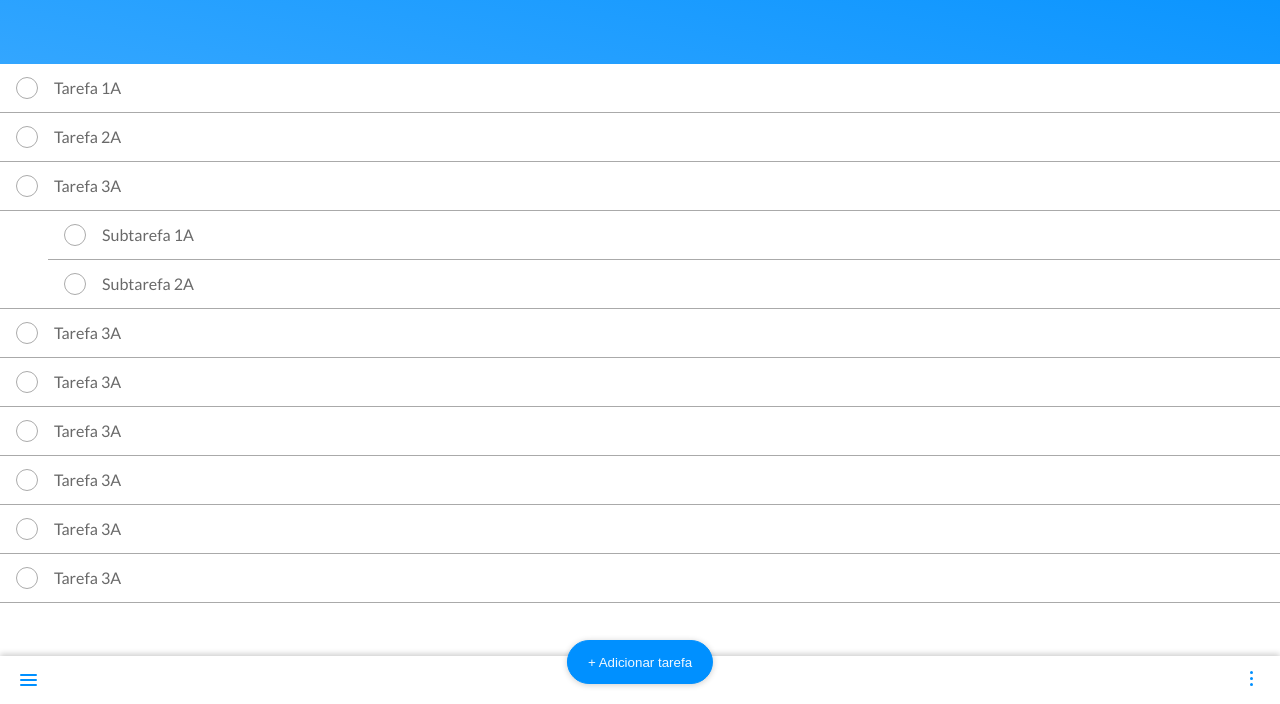
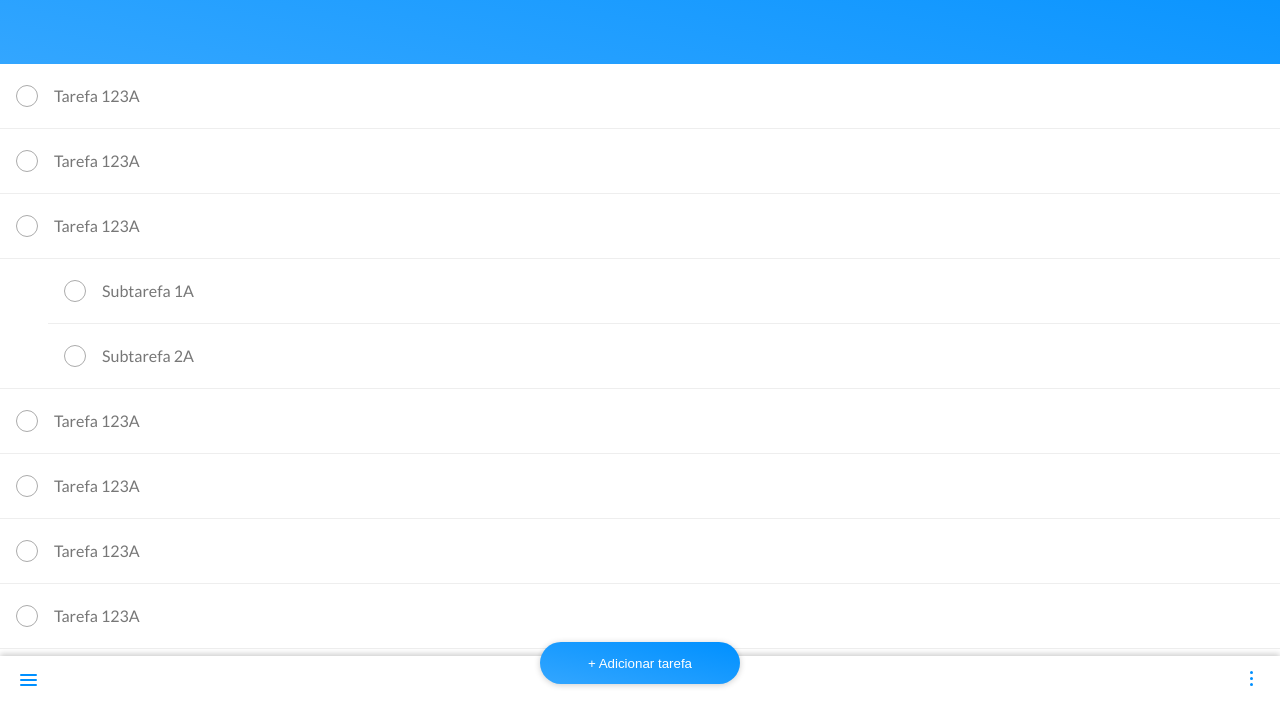
Before and after one commit to raulpesilva/ToDoList, a plain HTML site: page index.html in a window 1280 px wide. Shown: the part 96-800 px from the top of the page. Drawn offline with Linux system fonts and the light colour scheme.

Commit message:
ajuste no layout, tamanho dos itens da lista e tamanho do botão

```diff
--- a/css/base/base.css
+++ b/css/base/base.css
@@ -10,7 +10,8 @@ html {
 
 body {
   font-family: 'Lato', sans-serif;
-  background-image: linear-gradient(123deg, #fff, #fff);
+  /* background-image: linear-gradient(123deg, #fff, #fff); */
+  background-color: #fff;
   background-repeat: no-repeat;
   background-attachment: fixed;
 }
--- a/css/components/header.css
+++ b/css/components/header.css
@@ -4,4 +4,5 @@
     background-image: linear-gradient(12deg, #33A6FF, #0090FF);
     display: flex;
     align-items: center;
+
 }
--- a/css/components/nav.css
+++ b/css/components/nav.css
@@ -17,7 +17,7 @@
   left: 50%;
   transform: translateX(-50%);
   max-width: 20em;
-  min-width: 8em;
+  min-width: 15em;
 
 }
 
--- a/css/generic/generics.css
+++ b/css/generic/generics.css
@@ -16,18 +16,21 @@
 }
 .botao-cheio{
   background-color: #0090FF;
+  background-image: linear-gradient(12deg, #33A6FF, #0090FF);
+
   border: #0090FF 1px solid;
+  border: none;
   border-radius: 50px;
-  color: aliceblue;
+  color: #fff;
 }
 .tarefa{
   display: flex;
-  height: 3em;
+  height: 4em;
   font-size: 1em;
   text-transform: capitalize;
-  border-bottom: #aaa 1px solid;
+  border-bottom: #eee 1px solid;
   align-items: center;
-  color: rgb(105, 105, 105);
+  color: #777;
 
 }
 .checkbox{
--- a/index.html
+++ b/index.html
@@ -31,37 +31,59 @@
   <section class="conteudo-lista">
     <ul class="tarefas tarefaz-fazer">
       <li class="tarefa tarefa-item">
-        <div type="checkbox" class="checkbox checkbox-tarefa">✔</div>tarefa 1 <img class="icon icon-favorito">A</img>
+        <div type="checkbox" class="checkbox checkbox-tarefa">✔</div>
+        <p>tarefa 123</p>
+        <img class="icon icon-favorito">A</img>
       </li>
       <li class="tarefa tarefa-item">
-        <div type="checkbox" class="checkbox checkbox-tarefa">✔</div>tarefa 2 <img class="icon icon-favorito">A</img>
+        <div type="checkbox" class="checkbox checkbox-tarefa">✔</div>
+        <p>tarefa 123</p>
+        <img class="icon icon-favorito">A</img>
       </li>
       <li class="tarefa tarefa-item">
-        <div type="checkbox" class="checkbox checkbox-tarefa">✔</div>tarefa 3 <img class="icon icon-favorito">A</img>
+        <div type="checkbox" class="checkbox checkbox-tarefa">✔</div>
+        <p>tarefa 123</p>
+        <img class="icon icon-favorito">A</img>
       </li>
       <li class="tarefa aaa tarefa-item">
-        <div type="checkbox" class="checkbox checkbox-tarefa">✔</div>subtarefa 1 <img class="icon icon-favorito">A</img>
+        <div type="checkbox" class="checkbox checkbox-tarefa">✔</div>
+        <p>Subtarefa 1 </p>
+        <img class="icon icon-favorito">A</img>
       </li>
       <li class="tarefa  tarefa-item">
-        <div type="checkbox" class="checkbox aaaa checkbox-tarefa">✔</div>subtarefa 2 <img class="icon icon-favorito">A</img>
+        <div type="checkbox" class="checkbox aaaa checkbox-tarefa">✔</div>
+        <p>subtarefa 2 </p>
+        <img class="icon icon-favorito">A</img>
       </li>
       <li class="tarefa tarefa-item">
-        <div type="checkbox" class="checkbox checkbox-tarefa">✔</div>tarefa 3 <img class="icon icon-favorito">A</img>
+        <div type="checkbox" class="checkbox checkbox-tarefa">✔</div>
+        <p>tarefa 123</p>
+        <img class="icon icon-favorito">A</img>
       </li>
       <li class="tarefa tarefa-item">
-        <div type="checkbox" class="checkbox checkbox-tarefa">✔</div>tarefa 3 <img class="icon icon-favorito">A</img>
+        <div type="checkbox" class="checkbox checkbox-tarefa">✔</div>
+        <p>tarefa 123</p>
+        <img class="icon icon-favorito">A</img>
       </li>
       <li class="tarefa tarefa-item">
-        <div type="checkbox" class="checkbox checkbox-tarefa">✔</div>tarefa 3 <img class="icon icon-favorito">A</img>
+        <div type="checkbox" class="checkbox checkbox-tarefa">✔</div>
+        <p>tarefa 123</p>
+        <img class="icon icon-favorito">A</img>
       </li>
       <li class="tarefa tarefa-item">
-        <div type="checkbox" class="checkbox checkbox-tarefa">✔</div>tarefa 3 <img class="icon icon-favorito">A</img>
+        <div type="checkbox" class="checkbox checkbox-tarefa">✔</div>
+        <p>tarefa 123</p>
+        <img class="icon icon-favorito">A</img>
       </li>
       <li class="tarefa tarefa-item">
-        <div type="checkbox" class="checkbox checkbox-tarefa">✔</div>tarefa 3 <img class="icon icon-favorito">A</img>
+        <div type="checkbox" class="checkbox checkbox-tarefa">✔</div>
+        <p>tarefa 123</p>
+        <img class="icon icon-favorito">A</img>
       </li>
       <li class="tarefa tarefa-item">
-        <div type="checkbox" class="checkbox checkbox-tarefa">✔</div>tarefa 3 <img class="icon icon-favorito">A</img>
+        <div type="checkbox" class="checkbox checkbox-tarefa">✔</div>
+        <p>tarefa 123</p>
+        <img class="icon icon-favorito">A</img>
       </li>
 
     </ul>
@@ -69,7 +91,7 @@
 
   <nav class="nav nav-bottom">
     <div class="container">
-      <a href="#" class="menu-hide-dicionar-tarefa"><img src="img/drop-menu.svg" alt=""></a>
+      <a href="#" class="menu-hide-dicionar-tarefa"><img src="img/drop-menu.svg" alt="menu"></a>
       <div class="wrap-adicionar-tarefa">
         <div type="checkbox" class="checkbox checkbox-tarefa">✔</div>
         <input type="text" name="input-tarefa" class="input-tarefa" placeholder="Adicione uma tarefa!">
@@ -81,10 +103,10 @@
         <a href="" class="icon-op-tarefa op-tarefa-item">+</a>
       </ul>
     </div>
-    <a href="#" class="botao icon-menu botao-menu"><img src="img/menu-h.svg" alt=""></a>
+    <a href="#" class="botao icon-menu botao-menu"><img src="img/menu-h.svg" alt="menu de hamburger"></a>
     <!-- <a href="#" class="botao botao-cheio botao-adivionar-tarefa">+ Adicionar tarefa</a> -->
     <button class="botao botao-cheio botao-adicionar-tarefa">+ Adicionar tarefa</button>
-    <a href="#" class="botao icon-menu botao-opcoes"><img src="img/botao-opcoes.svg" alt=""></a>
+    <a href="#" class="botao icon-menu botao-opcoes"><img src="img/botao-opcoes.svg" alt="botao opções"></a>
   </nav>
 </body>
 
```
